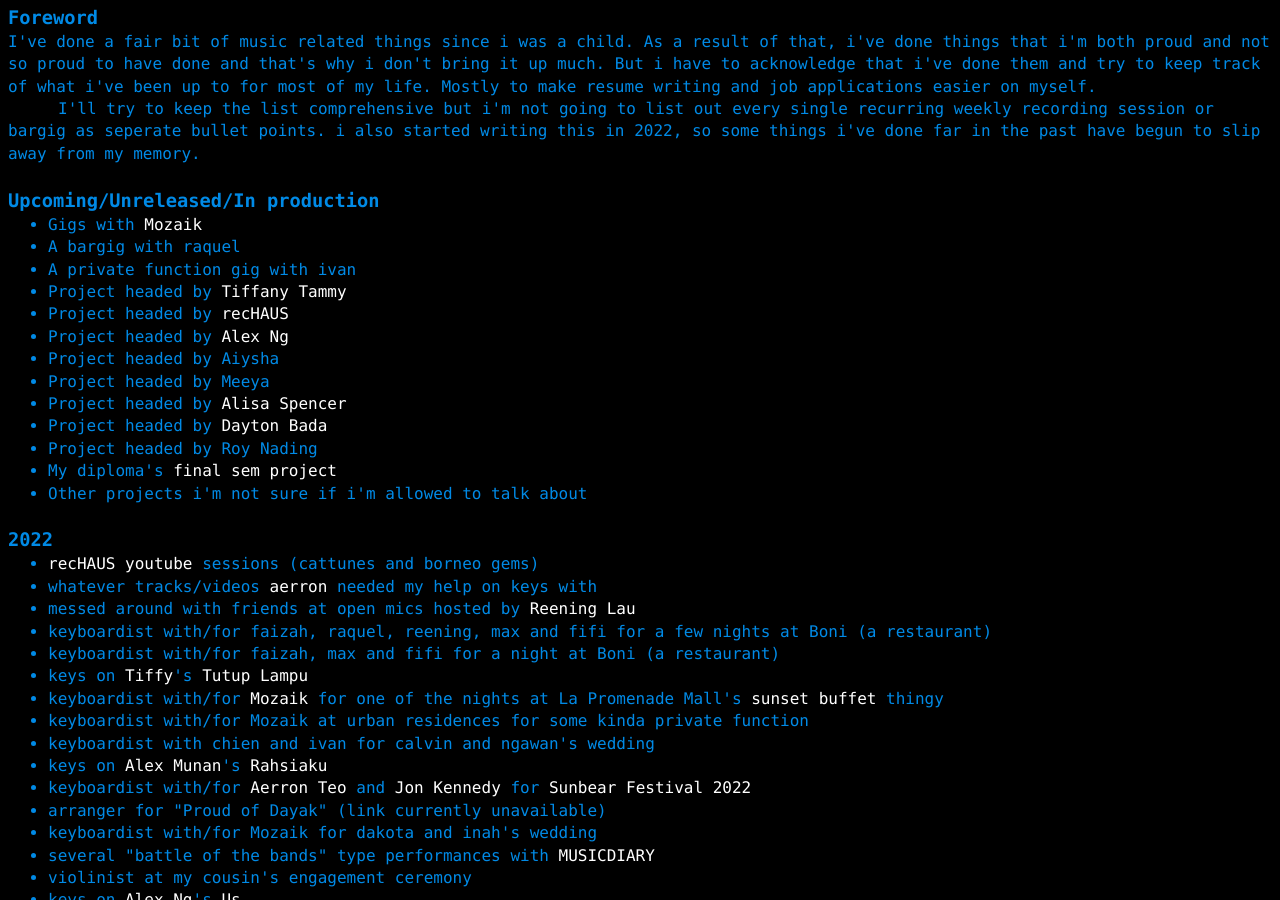
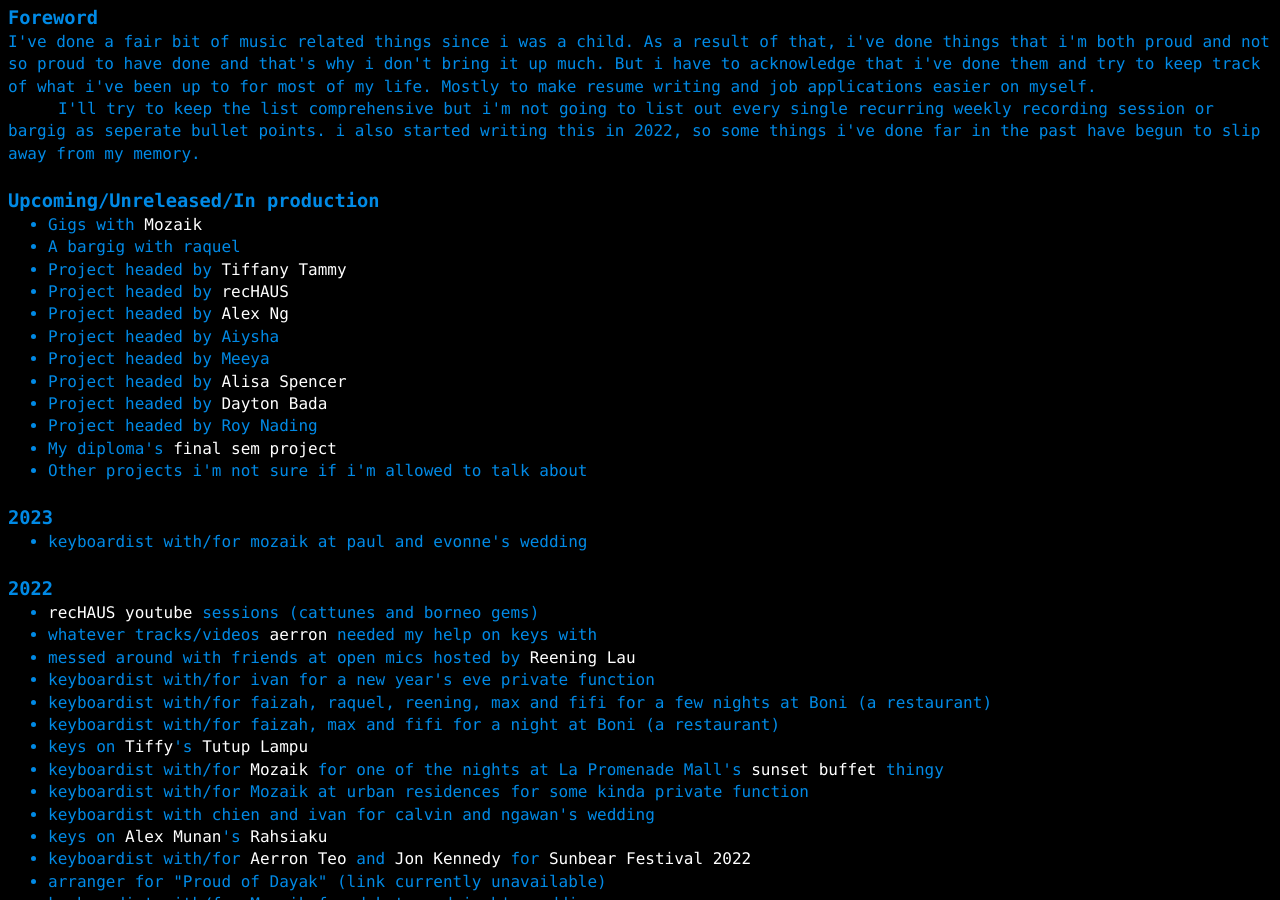
Before and after one commit to a-erfan-aa/a-erfan-aa.github.io, a Jekyll site: the page built from things-i-make/music-comprehensive.html, in a window 1280 px wide and 900 px high, scrolled down 395 px. Built offline with Jekyll 4.4.1, drawn with Linux system fonts in a browser that asks for light colours; some of the changed text lies outside the part shown.

Commit message:
Add a couple gigs to music-comprehensive.html
Also update lastChanged

```diff
--- a/things-i-make/music-comprehensive.html
+++ b/things-i-make/music-comprehensive.html
@@ -3,7 +3,7 @@
 title: More of my music
 description: Or rather more of my experiences with music
 firstCreated: 2022/07/19
-lastChanged: 2022/12/29
+lastChanged: 2023/01/13
 ---
 <!-- title and subtitle -->
 <div>
@@ -59,7 +59,6 @@
 	<ul>
 		<li>Gigs with <a href="https://www.instagram.com/soundofmozaik/">Mozaik</a></li>
 		<li>A bargig with raquel</li>
-		<li>A private function gig with ivan</li>
 		<li>Project headed by <a href="https://www.instagram.com/tiffanytammy/">Tiffany Tammy</a></li>
 		<li>Project headed by <a href="https://www.instagram.com/rechaus_/?hl=en">recHAUS</a></li>
 		<li>Project headed by <a href="https://www.instagram.com/alexngwhng/">Alex Ng</a></li>
@@ -75,6 +74,16 @@
 
 <br>
 
+<!-- 2023 -->
+<div>
+	<h3>2023</h3>
+	<ul>
+		<li>keyboardist with/for mozaik at paul and evonne's wedding</li>
+	</ul>
+</div>
+
+<br>
+
 <!-- 2022 -->
 <div>
 	<h3>2022</h3>
@@ -82,6 +91,7 @@
 		<li><a href="https://www.youtube.com/c/recHAUS">recHAUS youtube</a> sessions (cattunes and borneo gems)</li>
 		<li>whatever tracks/videos <a href="https://www.instagram.com/aerronteo/">aerron</a> needed my help on keys with</li>
 		<li>messed around with friends at open mics hosted by <a href="https://www.instagram.com/reeninglaumusic/">Reening Lau</a></li>
+		<li>keyboardist with/for ivan for a new year's eve private function</li>
 		<li>keyboardist with/for faizah, raquel, reening, max and fifi for a few nights at Boni (a restaurant)</li>
 		<li>keyboardist with/for faizah, max and fifi for a night at Boni (a restaurant)</li>
 		<li>keys on <a href="https://www.instagram.com/tiffanytammy/">Tiffy</a>'s <a href="https://www.youtube.com/watch?v=q5_ZKFtXEx8">Tutup Lampu</a></li>
```
